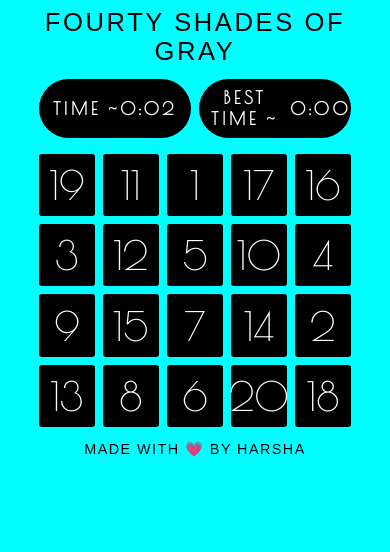
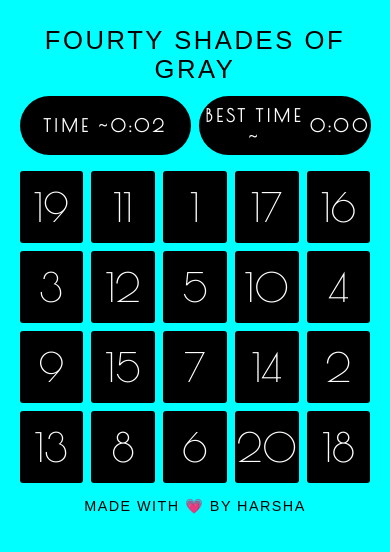
Before and after one commit to rpharshavarthan/fourty-shades-of-grey, a plain HTML site: page index.html in a window 390 px wide. Both pictures are taken after typing "Sample" into the empty fields and a click on the button "START". Drawn offline with nearby package versions, Linux system fonts and the light colour scheme; a web font is replaced by a local one.

Commit message:
bug fixed

```diff
--- a/style.css
+++ b/style.css
@@ -10,6 +10,7 @@ body {
   text-transform: uppercase;
   letter-spacing: 0.1em;
   margin: auto;
+  margin-top: 1em;
   margin-bottom: 0.5em;
 }
 #grid-box {
@@ -114,7 +115,7 @@ button {
 }
 #timer {
   display: grid;
-  width: 70vh;
+  width: 80vh;
   height: 7vh;
   grid-template-columns: minmax(0, 1fr) minmax(0, 1fr);
   /* grid-template-rows: minmax(0, 1fr) minmax(0, 1fr); */
@@ -170,11 +171,11 @@ td {
 }
 @media screen and (max-width: 600px) {
   #grid-box {
-    height: 70vw;
-    width: 80vw;
+    height: 80vw;
+    width: 90vw;
   }
   #timer {
-  width: 80vw;
-  font-size: 1em;
+    width: 90vw;
+    font-size: 1em;
   }
 }
```
